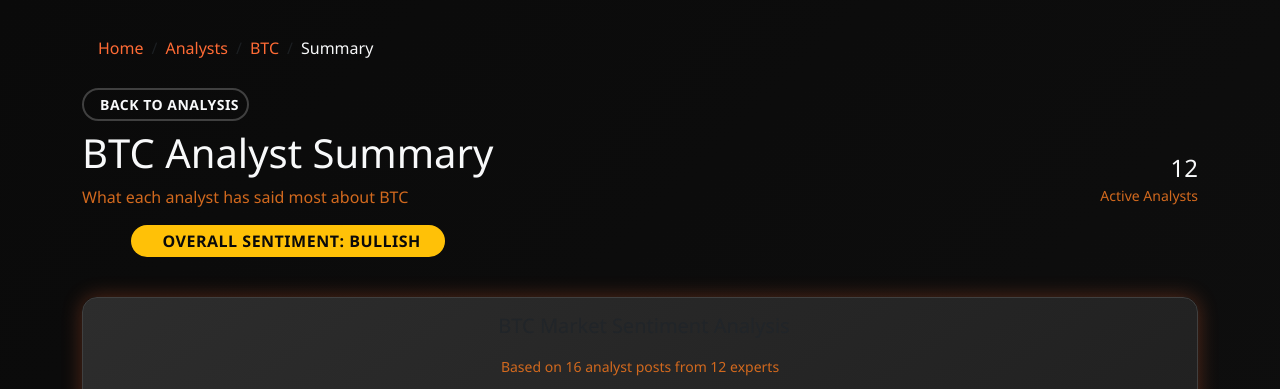
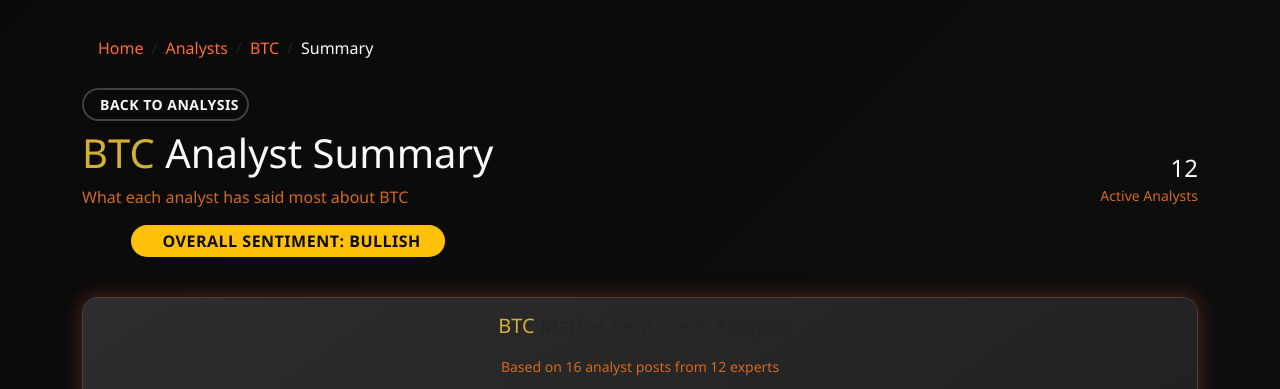
Before and after one commit to faucetfriend-code/ouag, a Next.js app: page /analysts/btc/summary in a window 1280 px wide. Shown: the top 389 px of the page. Built offline with nearby package versions, Linux system fonts and the light colour scheme.

Commit message:
Highlight token names with gold color styling
Applied a new .token-name CSS class for dull yellow/gold color to token names across analyst and token card components for improved visual emphasis. Updated relevant headings and card titles to use this class.

```diff
--- a/app/analysts/[token]/page.tsx
+++ b/app/analysts/[token]/page.tsx
@@ -97,7 +97,7 @@ export default async function TokenAnalysisPage({ params }: TokenPageProps) {
               View Summary
             </Link>
           </div>
-          <h1 className="mb-2">{tokenUpper} Analysis</h1>
+          <h1 className="mb-2"><span className="token-name">{tokenUpper}</span> Analysis</h1>
           <p className="text-muted mb-0">Comprehensive analyst insights and technical analysis</p>
         </div>
         <div className="text-end">
--- a/app/analysts/[token]/summary/page.tsx
+++ b/app/analysts/[token]/summary/page.tsx
@@ -188,7 +188,7 @@ export default async function TokenSummaryPage({ params }: TokenSummaryPageProps
           </div>
 
           {/* Page title and description */}
-          <h1 className="mb-2">{tokenUpper} Analyst Summary</h1>
+          <h1 className="mb-2"><span className="token-name">{tokenUpper}</span> Analyst Summary</h1>
           <p className="text-muted mb-3">What each analyst has said most about {tokenUpper}</p>
 
           {/* OVERALL SENTIMENT INDICATOR: Big visual showing market consensus */}
@@ -220,7 +220,7 @@ export default async function TokenSummaryPage({ params }: TokenSummaryPageProps
             <div className="card-body">
               <h5 className="card-title text-center mb-3">
                 <i className="bi bi-graph-up me-2"></i>
-                {tokenUpper} Market Sentiment Analysis
+                 <span className="token-name">{tokenUpper}</span> Market Sentiment Analysis
               </h5>
 
               {/* Data source info */}
--- a/app/analysts/page.tsx
+++ b/app/analysts/page.tsx
@@ -90,7 +90,7 @@ export default function AnalystsPage() {
                      {/* TOKEN HEADER: Name, analyst count, and current price */}
                      <div className="d-flex justify-content-between align-items-start mb-3">
                        <div>
-                         <h5 className="card-title mb-1">{token}</h5>
+                          <h5 className="card-title mb-1 token-name">{token}</h5>
                          <small className="text-muted">
                            {analystCount} analyst{analystCount !== 1 ? 's' : ''}
                          </small>
--- a/app/globals.css
+++ b/app/globals.css
@@ -129,6 +129,9 @@ body {
 /* Price overview and analyst quotes styling */
 .price-overview-text { color: var(--secondary-red) !important; }
 .analyst-quote { color: var(--secondary-red) !important; }
+
+/* Token name styling */
+.token-name { color: #d4af37 !important; } /* Dull yellow/gold color */
 
 .price-positive { color: #28a745 !important; } /* Green for positive */
 .price-negative { color: var(--secondary-red) !important; } /* Red for negative */
--- a/components/TokenCard.tsx
+++ b/components/TokenCard.tsx
@@ -39,7 +39,7 @@ export default function TokenCard({ token, posts }: TokenCardProps) {
     <div className="card mb-4">
       {/* CARD HEADER: Token symbol */}
       <div className="card-header">
-        <h5 className="card-title">{token}</h5>
+        <h5 className="card-title token-name">{token}</h5>
       </div>
 
       <div className="card-body">
```
